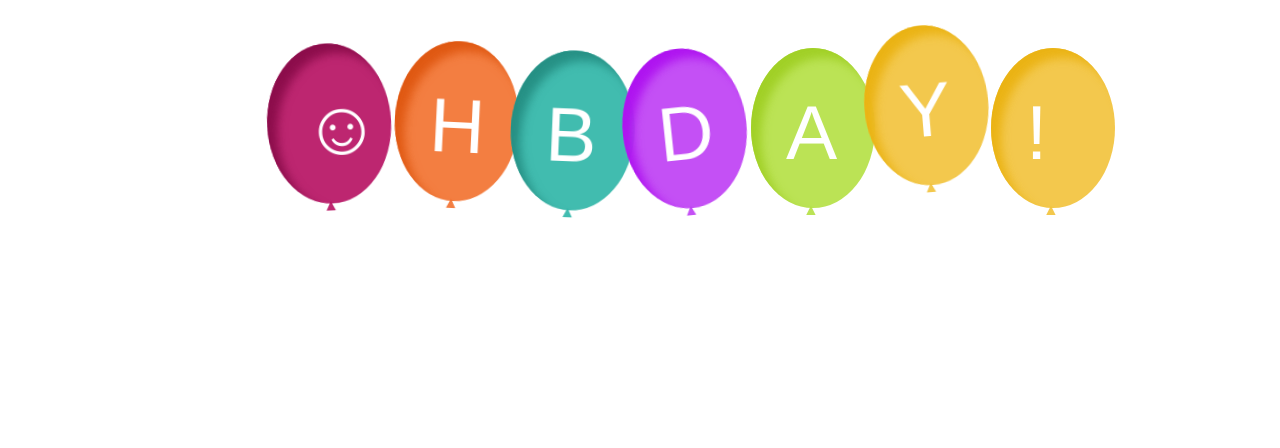
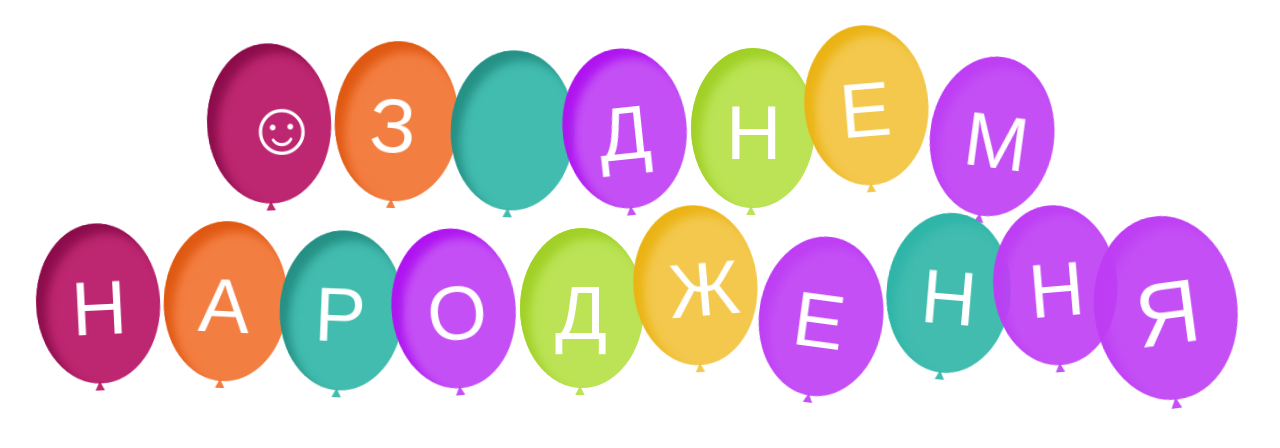
Before and after one commit to SviatSid/happy-birthday, a plain HTML site: page index.html in a window 1280 px wide. Drawn offline with Linux system fonts and the light colour scheme; a web font is replaced by a local one.

Commit message:
Added balloons

```diff
--- a/css/index.css
+++ b/css/index.css
@@ -15,14 +15,22 @@ span {
 }
 
 .container {
-    width: auto;
-    height: 420px;
+    width: 858px;
+    height: 160px;
     padding: 10px;
     margin: 0 auto;
     position: relative;
 }
+.container2 {
+    width: 1200px;
+    height: 160px;
+    padding: 10px;
+    margin: 0 auto;
+    position: relative;
+}
+
 .balloon {
-    width: 738px;
+    width: auto;
     margin: 0 auto;
     padding-top: 30px;
     position: relative;
@@ -112,17 +120,57 @@ span {
     color: rgba(242, 194, 58, 0.9);
 }
 .balloon > div:nth-child(7) {
-    background: rgba(242, 194, 58, 0.9);
+    background: rgba(190, 61, 244, 0.9);
     left: 720px;
-    box-shadow: inset 10px 10px 10px rgba(234, 177, 15, 0.9);
+    box-shadow: inset 10px 10px 10px rgba(190, 61, 244, 0.9);
     -webkit-animation: balloon4 3s ease-in-out infinite;
     -moz-animation: balloon4 3s ease-in-out infinite;
     -o-animation: balloon4 3s ease-in-out infinite;
-    animation: balloon 3s ease-in-out infinite;
+    animation: balloon4 3s ease-in-out infinite;
 }
 .balloon > div:nth-child(7):before {
-    color: rgba(242, 194, 58, 0.9);
+    color: rgba(190, 61, 244, 0.9);
 }
+
+.balloon2 > div:nth-child(8) {
+    background: rgba(45, 181, 167, 0.9);
+    left: 840px;
+    box-shadow: inset 10px 10px 10px rgba(45, 181, 167, 0.9);
+    -webkit-animation: balloon1 3s ease-in-out infinite;
+    -moz-animation: balloon1 3s ease-in-out infinite;
+    -o-animation: balloon1 3s ease-in-out infinite;
+    animation: balloon1 3s ease-in-out infinite;
+}
+.balloon2 > div:nth-child(8):before {
+    color: rgba(45, 181, 167, 0.9);
+}
+
+.balloon2 > div:nth-child(9) {
+    background: rgba(190, 61, 244, 0.9);
+    left: 960px;
+    box-shadow: inset 10px 10px 10px rgba(190, 61, 244, 0.9);
+    -webkit-animation: balloon2 3s ease-in-out infinite;
+    -moz-animation: balloon2 3s ease-in-out infinite;
+    -o-animation: balloon2 3s ease-in-out infinite;
+    animation: balloon2 3s ease-in-out infinite;
+}
+.balloon2 > div:nth-child(9):before {
+    color: rgba(190, 61, 244, 0.9);
+}
+
+.balloon2 > div:nth-child(10) {
+    background: rgba(190, 61, 244, 0.9);
+    left: 1080px;
+    box-shadow: inset 10px 10px 10px rgba(190, 61, 244, 0.9);
+    -webkit-animation: balloon5 3s ease-in-out infinite;
+    -moz-animation: balloon5 3s ease-in-out infinite;
+    -o-animation: balloon5 3s ease-in-out infinite;
+    animation: balloon5 3s ease-in-out infinite;
+}
+.balloon2 > div:nth-child(10):before {
+    color: rgba(190, 61, 244, 0.9);
+}
+
 .balloon > div:before {
     color: rgba(182, 15, 97, 0.9);
     position: absolute;
@@ -271,6 +319,42 @@ span {
         transform: translate(-15px, 10px) rotate(10deg);
     }
 }
+
+/* BAllOON 3*/
+@-webkit-keyframes balloon5 {
+    0%, 100% {
+        -webkit-transform: translate(5px, -15px) rotate(9eg) scale(1.2);
+    }
+    50% {
+        -webkit-transform: translate(-5px, 25px) rotate(-10deg) scale(1.2);
+    }
+    }
+}
+@-moz-keyframes balloon5 {
+    0%, 100% {
+        -moz-transform: translate(5px, -15px) rotate(9eg) scale(1.2);
+    }
+    50% {
+        -moz-transform: translate(-5px, 15px) rotate(-10deg) scale(1.2);
+    }
+}
+@-o-keyframes balloon5 {
+    0%, 100% {
+        -o-transform: translate(5px, -15px) rotate(9eg) scale(1.2);
+    }
+    50% {
+        -o-transform: translate(-5px, 15px) rotate(-10deg) scale(1.2);
+    }
+}
+@keyframes balloon5 {
+    0%, 100% {
+        transform: translate(5px, -15px) rotate(9eg) scale(1.2);
+    }
+    50% {
+        transform: translate(-5px, 15px) rotate(-10deg) scale(1.2);
+    }
+}
+
 h1 {
     position: relative;
     top: 200px;
--- a/index.html
+++ b/index.html
@@ -29,25 +29,60 @@
                     <span>☺</span>
                 </div>
                 <div>
-                    <span>H</span>
+                    <span>З</span>
                 </div>
                 <div>
-                    <span>B</span>
+                    <span></span>
                 </div>
                 <div>
-                    <span>D</span>
+                    <span>Д</span>
                 </div>
                 <div>
-                    <span>A</span>
+                    <span>Н</span>
                 </div>
                 <div>
-                    <span>Y</span>
+                    <span>Е</span>
                 </div>
                 <div>
-                    <span>!</span>
+                    <span>М</span>
                 </div>
             </div>
 
+        </div>
+
+        <div class="container2">
+            <div class="balloon balloon2">
+                <div>
+                    <span>Н</span>
+                </div>
+                <div>
+                    <span>А</span>
+                </div>
+                <div>
+                    <span>Р</span>
+                </div>
+                <div>
+                    <span>О</span>
+                </div>
+                <div>
+                    <span>Д</span>
+                </div>
+                <div>
+                    <span>Ж</span>
+                </div>
+                <div>
+                    <span>Е</span>
+                </div>
+                <div>
+                    <span>Н</span>
+                </div>
+                <div>
+                    <span>Н</span>
+                </div>
+                <div>
+                    <span>Я</span>
+                </div>
+            </div>
         </div>
 
     </body>
```
